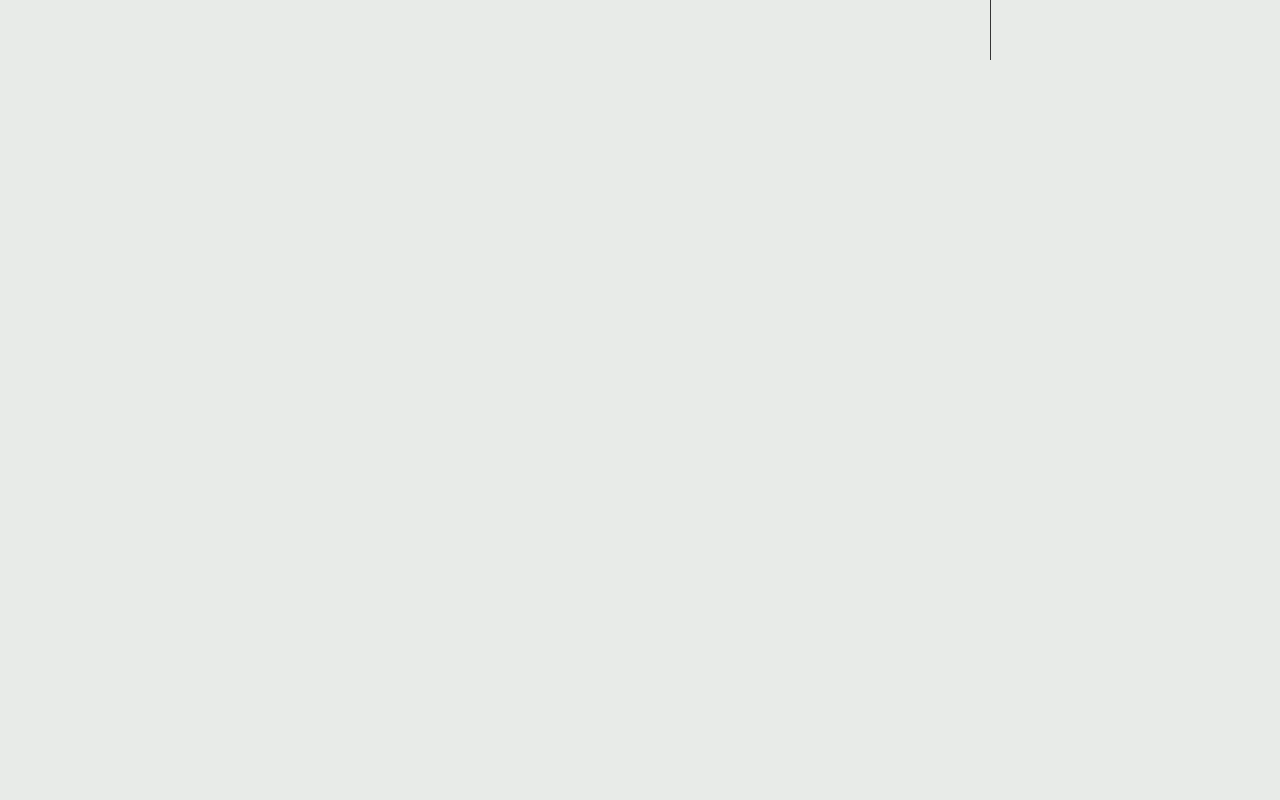
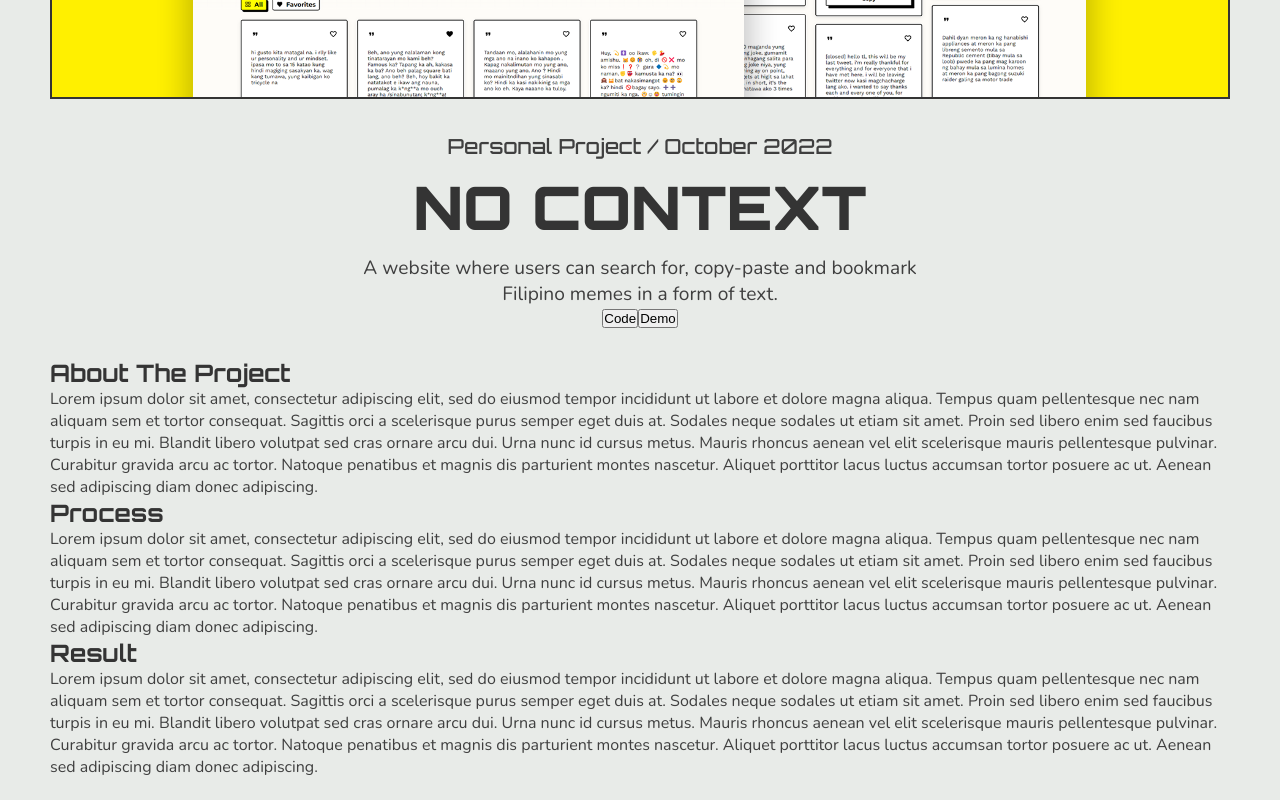
Before and after one commit to sn-tin/frontendkristine, a React (Create React App) app: page /works in a window 1280 px wide. Shown: the part 740-1540 px from the top of the page. Before the commit the page ends 800 px from the top, so only its background shows below. Built offline with nearby package versions, Linux system fonts and the light colour scheme.

Commit message:
Add article - Create article for each work - Create similar styles for each article in the work styles file

```diff
--- /dev/null
+++ b/src/components/Works/NoContext.js
@@ -0,0 +1,52 @@
+import worksData from "./worksData";
+import { ArticleWrapper, ArticleImage, ArticleMainText } from "./Works.styles";
+const NoContext = () => {
+    const { img, name, date, category } = worksData[0];
+    return (
+        <ArticleWrapper>
+            <ArticleImage src={img} alt={name} />
+            <ArticleMainText  className="main-text">
+                <span>{category} / {date}</span>
+                <h1>{name}</h1>
+                <p>A website where users can search for, copy-paste and bookmark Filipino memes in a form of text.</p>
+                <button>Code</button>
+                <button>Demo</button>
+            </ArticleMainText >
+            <div>
+                <h2>About the project</h2>
+                <p>Lorem ipsum dolor sit amet, consectetur adipiscing elit, sed do eiusmod tempor incididunt
+                ut labore et dolore magna aliqua. Tempus quam pellentesque nec nam aliquam sem et tortor consequat.
+                Sagittis orci a scelerisque purus semper eget duis at. Sodales neque sodales ut etiam sit amet. Proin
+                sed libero enim sed faucibus turpis in eu mi. Blandit libero volutpat sed cras ornare arcu dui. Urna nunc
+                id cursus metus. Mauris rhoncus aenean vel elit scelerisque mauris pellentesque pulvinar. Curabitur gravida
+                arcu ac tortor. Natoque penatibus et magnis dis parturient montes nascetur. Aliquet porttitor lacus luctus
+                accumsan tortor posuere ac ut. Aenean sed adipiscing diam donec adipiscing.
+                </p>
+            </div>
+            <div>
+                <h2>Process</h2>
+                <p>Lorem ipsum dolor sit amet, consectetur adipiscing elit, sed do eiusmod tempor incididunt
+                ut labore et dolore magna aliqua. Tempus quam pellentesque nec nam aliquam sem et tortor consequat.
+                Sagittis orci a scelerisque purus semper eget duis at. Sodales neque sodales ut etiam sit amet. Proin
+                sed libero enim sed faucibus turpis in eu mi. Blandit libero volutpat sed cras ornare arcu dui. Urna nunc
+                id cursus metus. Mauris rhoncus aenean vel elit scelerisque mauris pellentesque pulvinar. Curabitur gravida
+                arcu ac tortor. Natoque penatibus et magnis dis parturient montes nascetur. Aliquet porttitor lacus luctus
+                accumsan tortor posuere ac ut. Aenean sed adipiscing diam donec adipiscing.
+                </p>
+            </div>
+            <div>
+                <h2>Result</h2>
+                <p>Lorem ipsum dolor sit amet, consectetur adipiscing elit, sed do eiusmod tempor incididunt
+                ut labore et dolore magna aliqua. Tempus quam pellentesque nec nam aliquam sem et tortor consequat.
+                Sagittis orci a scelerisque purus semper eget duis at. Sodales neque sodales ut etiam sit amet. Proin
+                sed libero enim sed faucibus turpis in eu mi. Blandit libero volutpat sed cras ornare arcu dui. Urna nunc
+                id cursus metus. Mauris rhoncus aenean vel elit scelerisque mauris pellentesque pulvinar. Curabitur gravida
+                arcu ac tortor. Natoque penatibus et magnis dis parturient montes nascetur. Aliquet porttitor lacus luctus
+                accumsan tortor posuere ac ut. Aenean sed adipiscing diam donec adipiscing.
+                </p>
+            </div>
+        </ArticleWrapper>
+    )
+}
+
+export default NoContext;
--- a/src/components/Works/Works.js
+++ b/src/components/Works/Works.js
@@ -1,6 +1,7 @@
 import works from "./worksData";
 import Cards from "./WorkCards";
 import { WorkTexts, CardFlex } from "./Works.styles";
+import NoContext from "./NoContext";
 
 const Works = () => {
     const workCards = works.map((work) => {
@@ -18,6 +19,7 @@ const Works = () => {
             <CardFlex className="cards-flex">
                 {workCards}
             </CardFlex>
+            <NoContext />
         </section>
     )
 }
--- a/src/components/Works/Works.styles.js
+++ b/src/components/Works/Works.styles.js
@@ -87,4 +87,44 @@ const DetailsWrapper = styled.div`
     z-index: 1;
 `
 
-export { WorkTexts, CardFlex, CardsWrapper, CardImg, Overlay, ReadButton, DetailsWrapper }
+const ArticleWrapper = styled.article`
+    width: 100%;
+    max-width: 1216px;
+    margin: auto;
+`
+
+const ArticleImage = styled.img`
+    width: 100%;
+    height: 100px;
+    object-fit: cover;
+    object-position: center 15%;
+    border: 2px solid ${theme.colors.dark};
+    @media screen and (${devices.laptop}) {
+        height: 290px;
+    }
+`
+
+const ArticleMainText = styled.div`
+    font-family: ${theme.heading.fontFam};
+    text-align: center;
+    margin: 30px auto;
+    span {
+        color: ${theme.colors.fadeBlack};
+        font-size: clamp(1rem, 2.5vw, 1.3rem);
+        font-weight: ${theme.fontWeights.regular};
+    }
+    h1 {
+        color: ${theme.colors.dark};
+        font-size: clamp(2.5rem, 5vw, 3.75rem);
+        font-weight: ${theme.fontWeights.black};
+        margin: 10px auto;
+    }
+    p {
+        width: 90%;
+        max-width: 600px;
+        margin: auto;
+        font-size: clamp(0.9rem, 2.5vw, 1.2rem);
+    }
+`
+
+export { WorkTexts, CardFlex, CardsWrapper, CardImg, Overlay, ReadButton, DetailsWrapper, ArticleWrapper, ArticleImage, ArticleMainText }
--- a/src/components/Works/worksData.js
+++ b/src/components/Works/worksData.js
@@ -8,25 +8,29 @@ let works = [
         id: 0,
         img: noContext,
         name: "No Context",
-        date: "October 2022"
+        date: "October 2022",
+        category: "Personal Project"
     },
     {
         id: 1,
         img: shortly,
         name: "Shortly",
-        date: "September 2022"
+        date: "September 2022",
+        category: "Solution"
     },
     {
         id: 2,
         img: todo,
         name: "To-Do List",
-        date: "August 2022"
+        date: "August 2022",
+        category: "Personal Project"
     },
     {
         id: 3,
         img: rps,
         name: "Rock Paper Scissors",
-        date: "July 2022"
+        date: "July 2022",
+        category: "Personal Project"
     }
 ]
 
```
